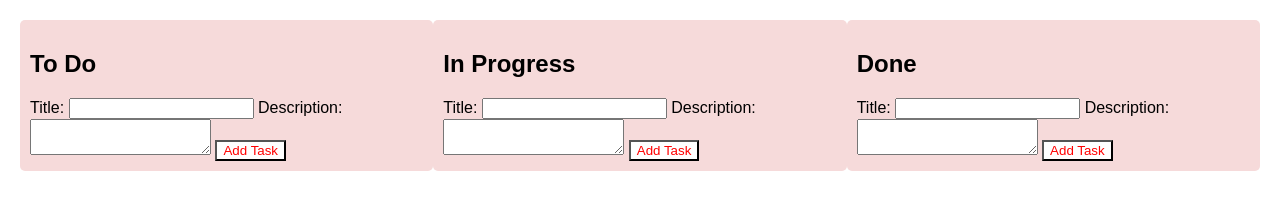
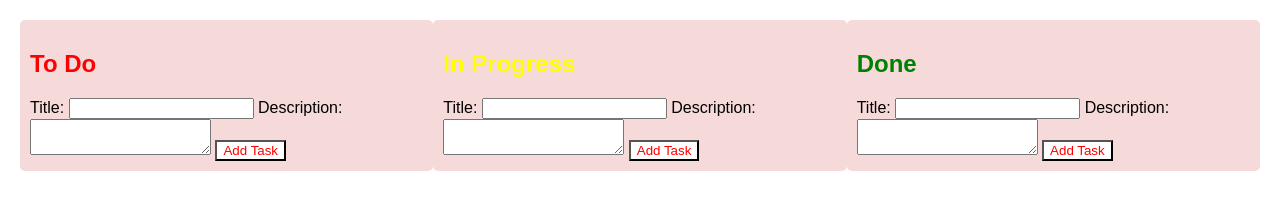
Before and after one commit to billamitgupta/to-do-list, a website: page index.html in a window 1280 px wide. Drawn offline with nearby package versions, Linux system fonts and the light colour scheme.

Commit message:
heading color

```diff
--- a/index.html
+++ b/index.html
@@ -11,11 +11,12 @@
 </head>
 
 <body>
-  <div id="app"></div>
+  <div id="app" ></div>
 
   <script>
     document.addEventListener('DOMContentLoaded', () => {
       const app = document.getElementById('app');
+      const col = ['red','yellow','green'];
       const statuses = ['To Do', 'In Progress', 'Done'];
       let tasks = JSON.parse(localStorage.getItem('tasks')) || [];
 
@@ -26,6 +27,8 @@
           const statusContainer = document.createElement('div');
           statusContainer.className = 'status';
           statusContainer.innerHTML = `<h2>${status}</h2>`;
+
+
 
           const tasksInStatus = tasks.filter(task => task.status === index);
 
@@ -77,6 +80,10 @@
 
           app.appendChild(statusContainer);
         });
+        const hee = document.querySelectorAll('h2');
+        hee.forEach((l,index)=>{
+          l.style.color =col[index];
+        })
 
         new Vue({
           el: '.draggable-container',
```
Also changed, not shown: 1 other file.
